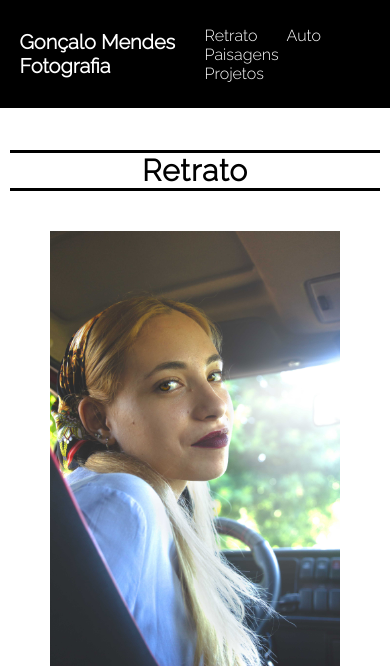
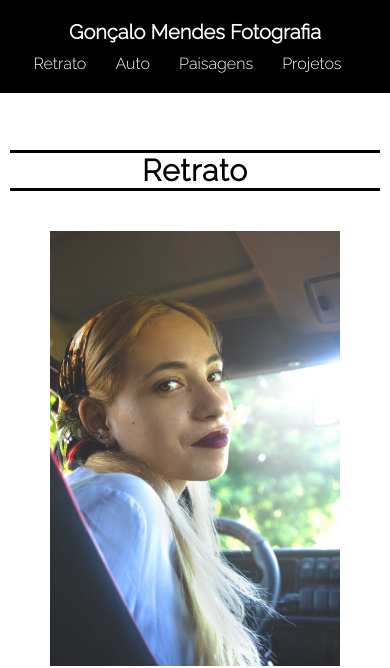
Before and after one commit to gm3nd3s/gmportefolio, a plain HTML site: page index.html in a window 390 px wide. Shown: the top 668 px of the page. Drawn offline with nearby package versions, Linux system fonts and the light colour scheme.

Commit message:
adds mobile menu and adjusted scroll animation

```diff
--- a/css/style.css
+++ b/css/style.css
@@ -26,7 +26,7 @@ a>img {
 
 header {
     width: 100%;
-    padding: 0px 5%;
+    padding: 30px 5%;
     position: fixed;
     background-color: rgb(0, 0, 0);
     display: flex;
@@ -36,15 +36,10 @@ header {
 }
 
 header > a {
-    position: static;
-    width: 100%;
-    height: 100%;
     color: white;
     font-size: 20px;
-    max-width: 500px;
     max-width: fit-content;
     font-weight: 800;
-    padding: 30px 0px 30px 0px;
 }
 
 header > nav {
@@ -57,6 +52,22 @@ header > nav > a {
     font-size: 16px;
     max-width: 100%;
     margin-right: 15px;
+}
+
+@media only screen and (max-width: 750px) {
+    header {
+        text-align: center;
+        display: block;
+        padding: 20px 5%;
+    }
+    header>a {
+        margin-bottom: 10px !important;
+        display: inline-block;
+        width: 100%;
+    }
+    header>nav {
+        width: 100%;
+    }
 }
 
 main {
--- a/index.html
+++ b/index.html
@@ -129,7 +129,7 @@
     <script>
         function scrollToSection(sectionName){
             $('html, body').animate({
-                scrollTop: $(sectionName).offset().top
+                scrollTop: $(sectionName).offset().top - 120
             }, 600);
         }
     </script>
```
